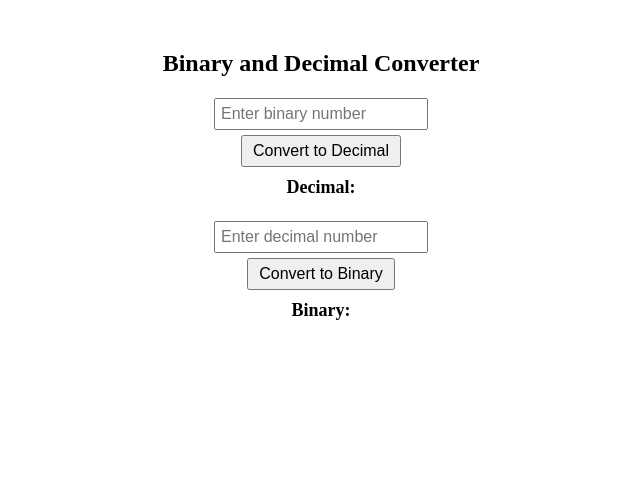
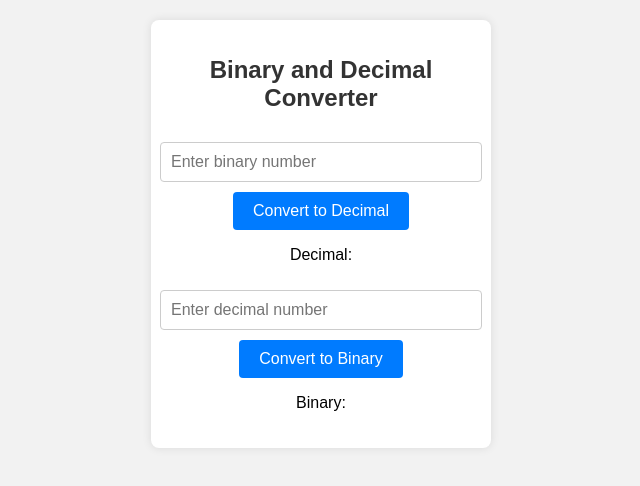
Before and after one commit to VictorrDR/Binary, a plain HTML site: page index.html in a window 1280 px wide. Shown: the whole page, without its empty margins (319-959 px from the left). Drawn offline with Linux system fonts and the light colour scheme.

Commit message:
Update style.css

```diff
--- a/style.css
+++ b/style.css
@@ -1,10 +1,24 @@
+body {
+  font-family: Arial, sans-serif;
+  background-color: #f2f2f2;
+  margin: 0;
+  padding: 0;
+}
+
 .converter {
+  background-color: #fff;
+  box-shadow: 0 0 10px rgba(0, 0, 0, 0.1);
+  border-radius: 8px;
+  width: 300px;
+  margin: 20px auto;
   text-align: center;
-  margin: 50px;
+  padding: 20px;
 }
 
 h1 {
   font-size: 24px;
+  margin-bottom: 20px;
+  color: #333;
 }
 
 .conversion-form {
@@ -14,19 +28,24 @@ h1 {
 }
 
 input {
-  padding: 5px;
+  padding: 10px;
   font-size: 16px;
-  width: 200px;
-  margin: 5px;
+  width: 100%;
+  margin: 10px 0;
+  border: 1px solid #ccc;
+  border-radius: 4px;
 }
 
 button {
-  padding: 5px 10px;
+  padding: 10px 20px;
   font-size: 16px;
+  background-color: #007BFF;
+  color: #fff;
+  border: none;
+  border-radius: 4px;
+  cursor: pointer;
+  transition: background-color 0.3s;
 }
 
-p {
-  font-size: 18px;
-  font-weight: bold;
-  margin-top: 10px;
-}
+button:hover {
+  background-color: #0056b3
```
